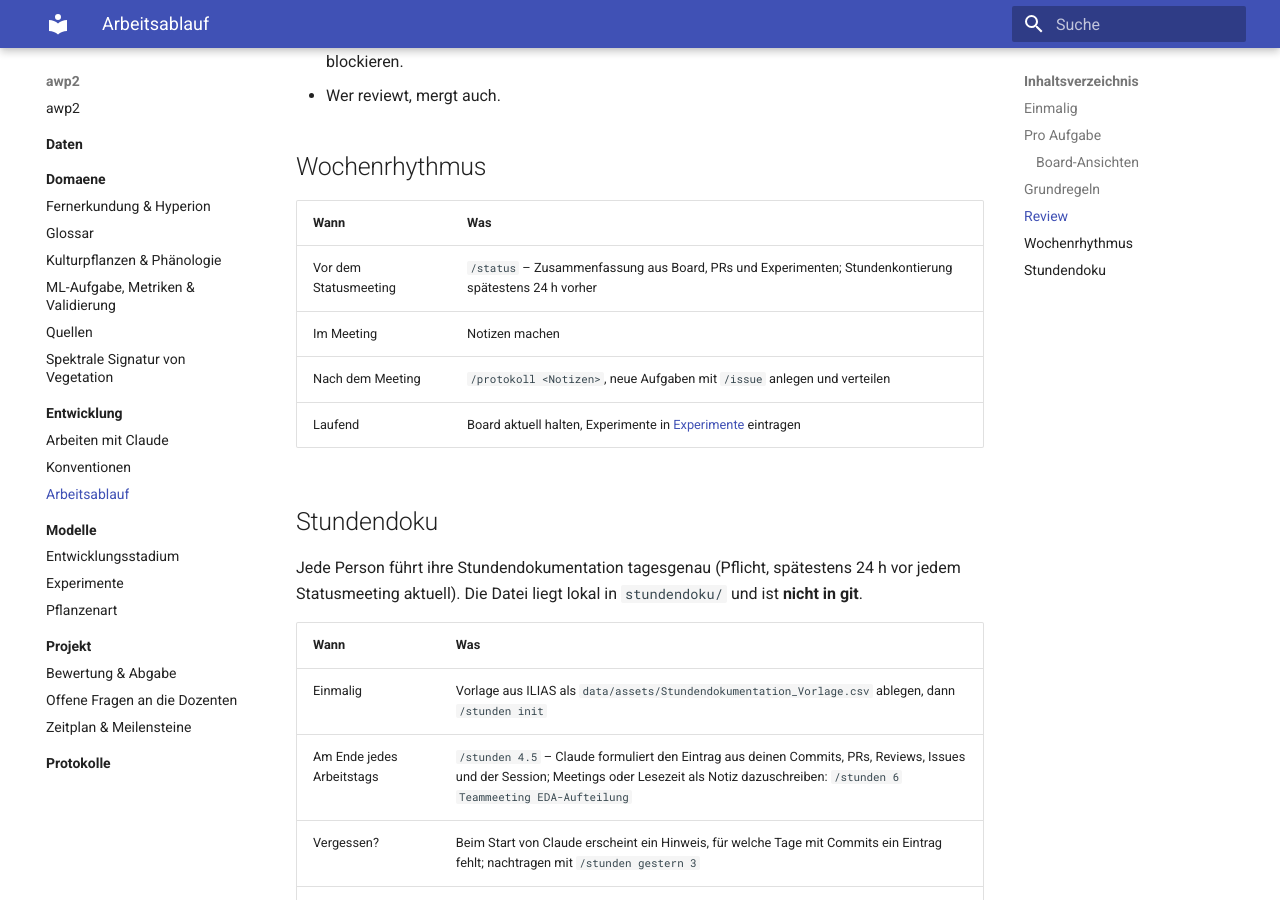
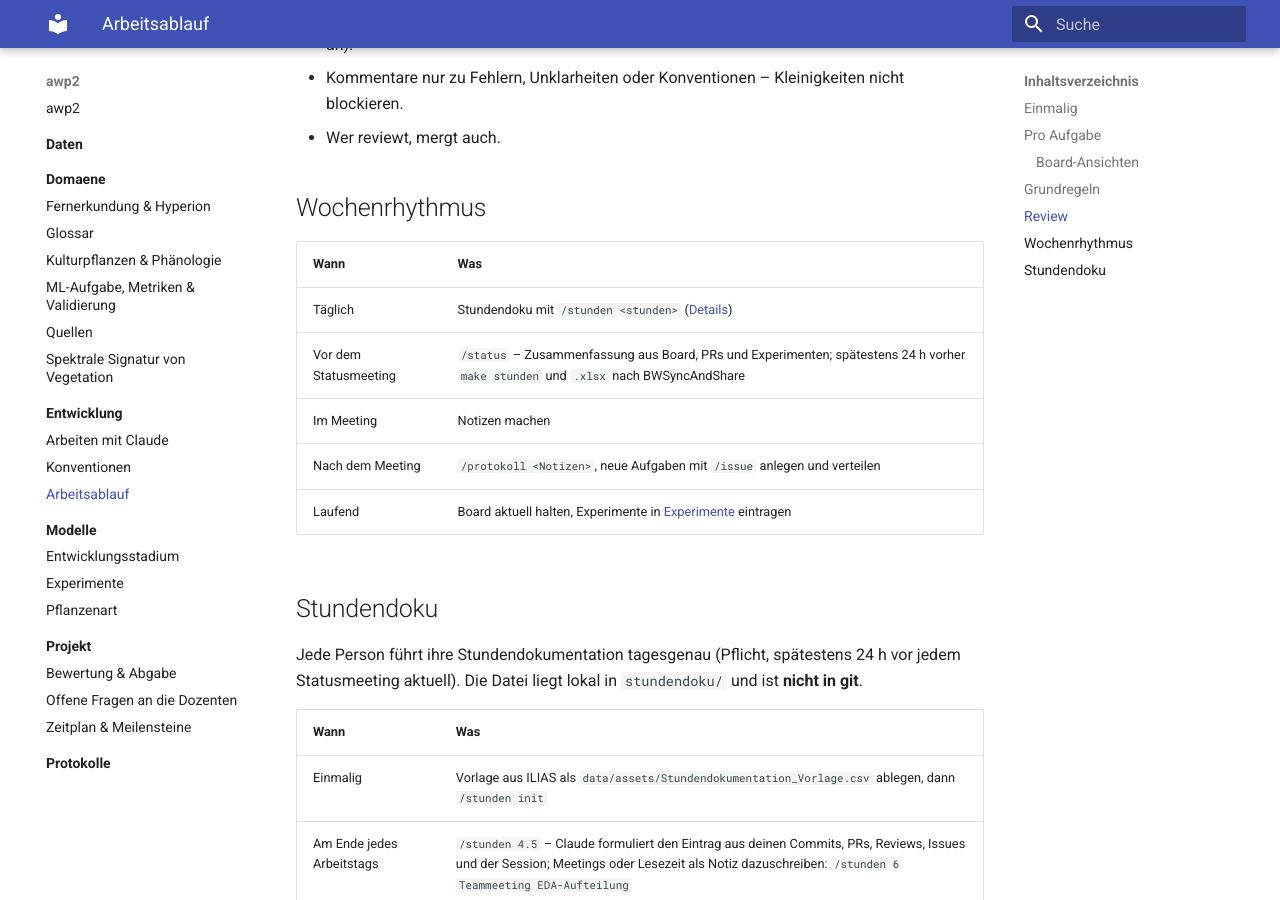
Before and after one commit to Datata1/AWP2, an MkDocs documentation site: the page built from docs/entwicklung/workflow.md, in a window 1280 px wide and 900 px high, scrolled down 2122 px. Built offline with MkDocs 1.6.1 and Material for MkDocs 9.7.7, drawn with Linux system fonts in a browser that asks for light colours; some of the changed text lies outside the part shown.

Commit message:
docs: link time sheet workflow from setup, weekly rhythm and schedule

```diff
--- a/docs/entwicklung/workflow.md
+++ b/docs/entwicklung/workflow.md
@@ -13,6 +13,8 @@ make setup
 
 Danach die Rohdaten nach `data/raw/` und die Kursunterlagen aus ILIAS nach `data/assets/`
 kopieren (siehe `data/README.md`).
+
+Stundendoku anlegen: `/stunden init` (siehe [Stundendoku](#stundendoku)).
 
 ## Pro Aufgabe
 
@@ -62,7 +64,8 @@ Jedes Issue hat einen **Bereich**: Orga, Domäne, EDA, Data Prep, Modellierung,
 
 | Wann | Was |
 | --- | --- |
-| Vor dem Statusmeeting | `/status` – Zusammenfassung aus Board, PRs und Experimenten; Stundenkontierung spätestens 24 h vorher |
+| Täglich | Stundendoku mit `/stunden <stunden>` ([Details](#stundendoku)) |
+| Vor dem Statusmeeting | `/status` – Zusammenfassung aus Board, PRs und Experimenten; spätestens 24 h vorher `make stunden` und `.xlsx` nach BWSyncAndShare |
 | Im Meeting | Notizen machen |
 | Nach dem Meeting | `/protokoll <Notizen>`, neue Aufgaben mit `/issue` anlegen und verteilen |
 | Laufend | Board aktuell halten, Experimente in [Experimente](../modelle/experimente.md) eintragen |
```
Also changed, not shown: docs/projekt/zeitplan.md (+2 -1 lines).
